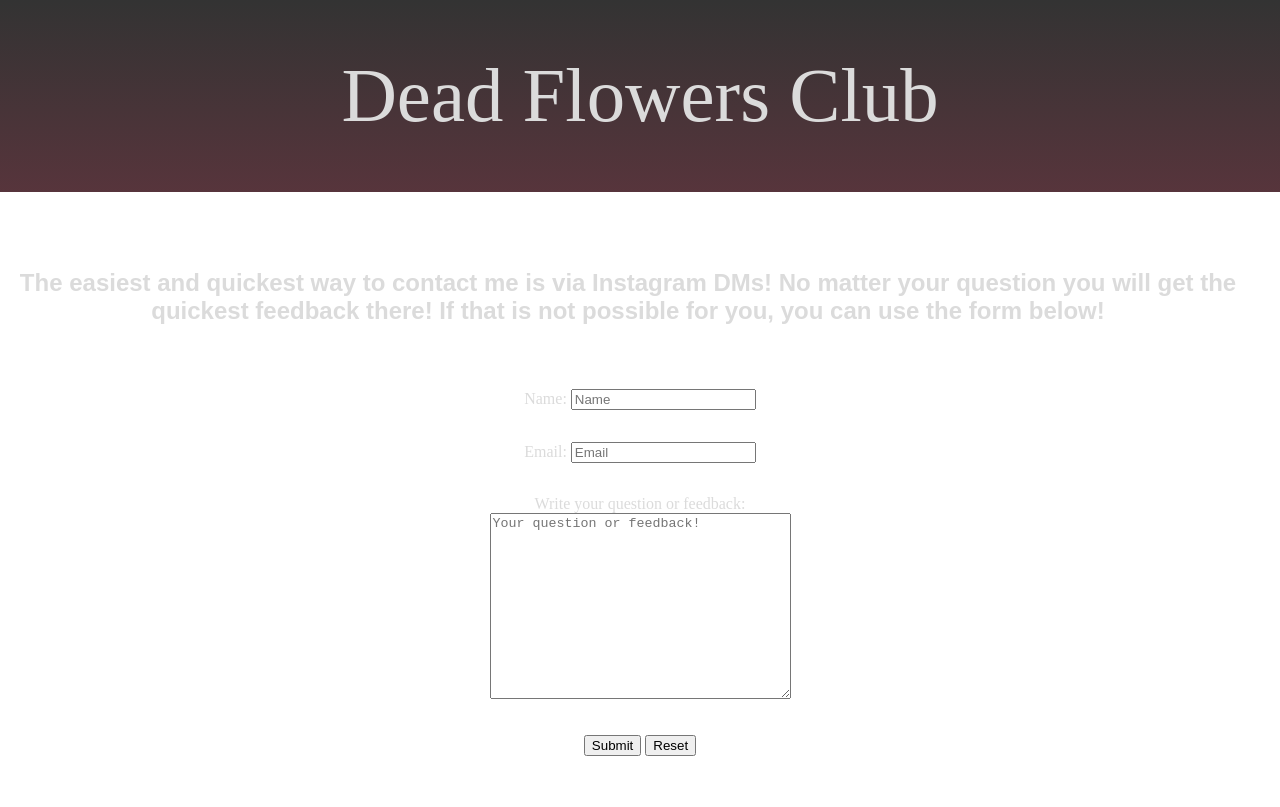
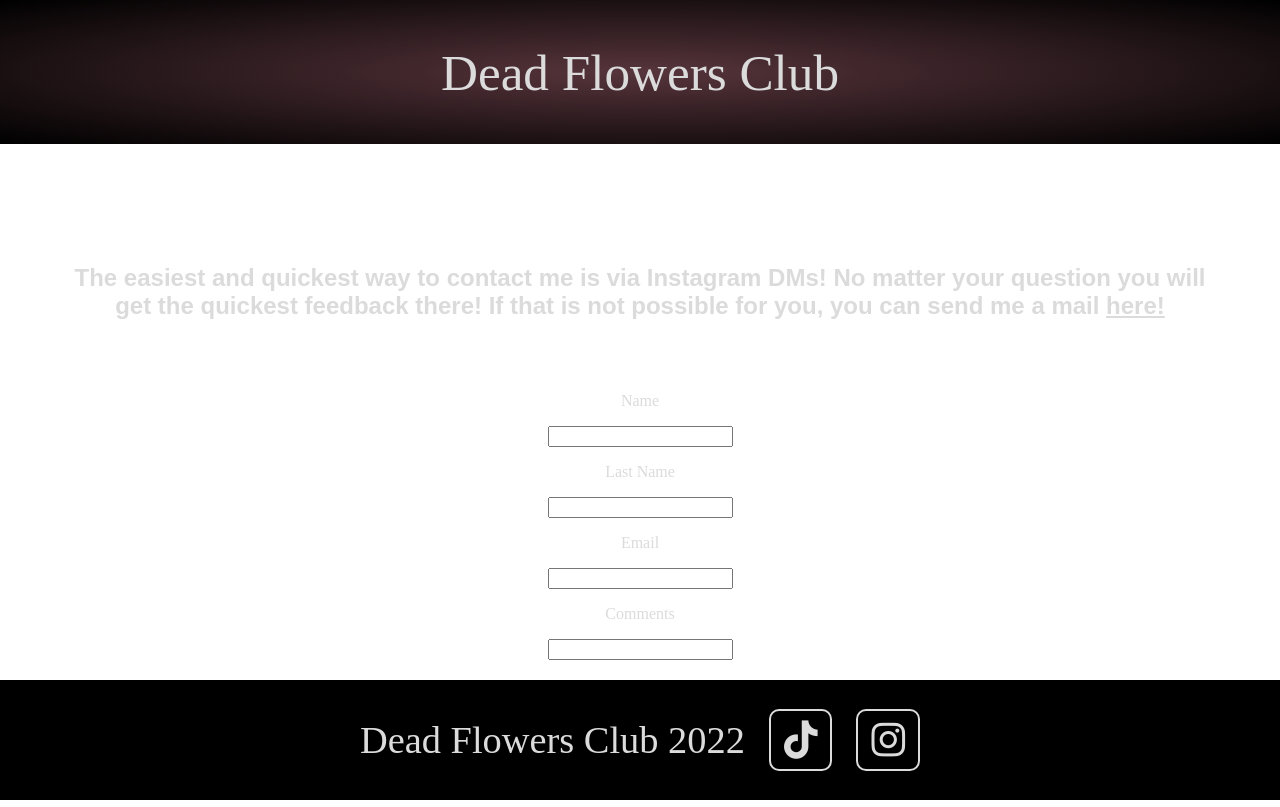
Before and after one commit to Yannick2811/deadflowersclubsite, a plain HTML site: page contact.html in a window 1280 px wide. Shown: the top 807 px of the page. Drawn offline with Linux system fonts and the light colour scheme.

Commit message:
Add contact.html and contact.css

```diff
--- a/contact.css
+++ b/contact.css
@@ -9,21 +9,17 @@ body {
 
 header {
   width: 100%;
-  height: 24vh;
+  height: 18vh;
   display: flex;
   justify-content: center;
   align-items: center;
-  font-size: clamp(2.8rem, 6vw, 8rem);
-  background-image: linear-gradient(
-    to bottom,
-    rgba(0, 0, 0, 0.8),
-    rgba(45, 2, 11, 0.8)
-  );
+  font-size: clamp(2.8rem, 4vw, 5rem);
+  background-image: radial-gradient(rgba(45, 2, 11, 0.8), black 100%);
   margin: 0 0 1em 0;
 }
 
 h4 {
-  margin: 0 1em 2em 0;
+  margin: 5em 3em 3em 3em;
   font-size: 1.5em;
   font-family: Arial, Helvetica, sans-serif;
 }
@@ -43,7 +39,7 @@ footer {
   font-size: 2rem;
   gap: 1.5rem;
   font-size: clamp(1.3rem, 3vw, 3rem);
-  position: relative;
+  position: fixed;
   left: 0;
   bottom: 0;
   width: 100%;
@@ -57,7 +53,13 @@ footer {
   text-decoration: none;
 }
 
+.home {
+  text-decoration: none;
+}
+
 form {
   display: flex;
   flex-direction: column;
+  align-items: center;
+  gap: 1em;
 }
--- a/contact.html
+++ b/contact.html
@@ -12,21 +12,22 @@
 
 </head>
 <body>
-    <header>Dead Flowers Club</header>
-    <h4>The easiest and quickest way to contact me is via Instagram DMs! No matter your question you will get the quickest feedback there! If that is not possible for you, you can use the form below!</h4>
-    <form action="mailto:deadflowersclub@gmail.com" method="get" enctype="text/plain">
-        <p>Name: <input type="text" name="name" placeholder="Name"/></p>
-        <p>Email: <input type="text" name="email" placeholder="Email"/></p>
-        <p>Write your question or feedback:
-            <br />
-            <textarea name="feedback" rows="12" cols="35" placeholder="Your question or feedback!"></textarea>
-            <br>
-            <p><input type="submit" name="submit" value="Submit"/>
-            <input type="reset" name="reset" value="Reset"/>
-        </p>
-        </p>
+    <header><a class="home" href="index.html">Dead Flowers Club</a></header>
+    <div class="contact"><h4>The easiest and quickest way to contact me is via Instagram DMs! No matter your question you will get the quickest feedback there!
+        If that is not possible for you, you can send me a mail <a href="mailto:deadflowersclub@gmail.com">here!</a></h4>
+    </div>
+    <form action="https://formsubmit.co/deadflowersclub@gmail.com" method="POST">
+        <label for="name">Name</label>
+        <input type="text" id="name">
+        <label for="lastname">Last Name</label>
+        <input type="text" id="lastname">
+        <label for="email">Email</label>
+        <input type="text" id="email">
+        <label for="name">Comments</label>
+        <input type="text" id="comments">
+
     </form>
-    <footer>
+        <footer>
         <p>Dead Flowers Club 2022</p>
         <a href="#" class="fab fa-tiktok"></a>
         <a href="#" class=" fab fa-instagram"></a>
```
